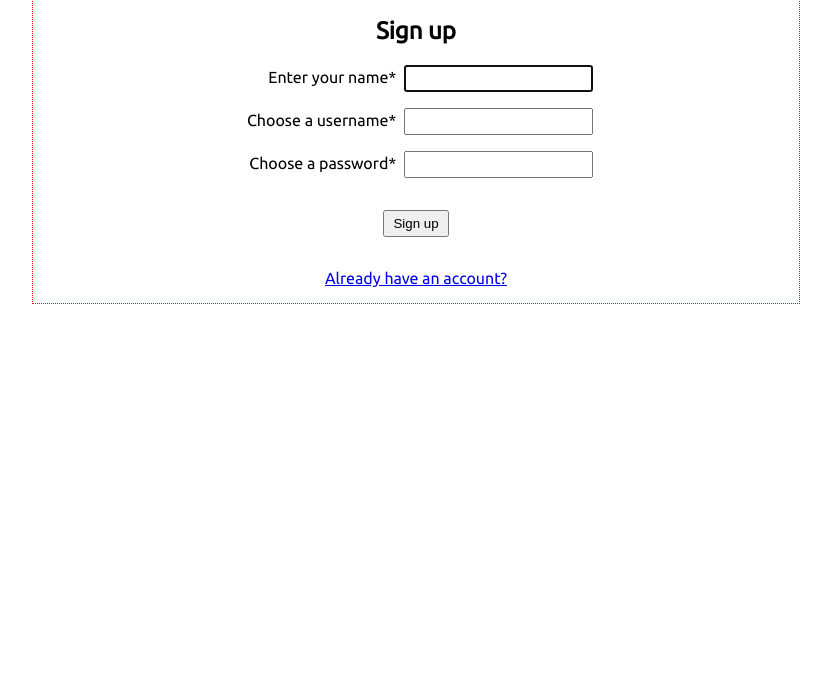
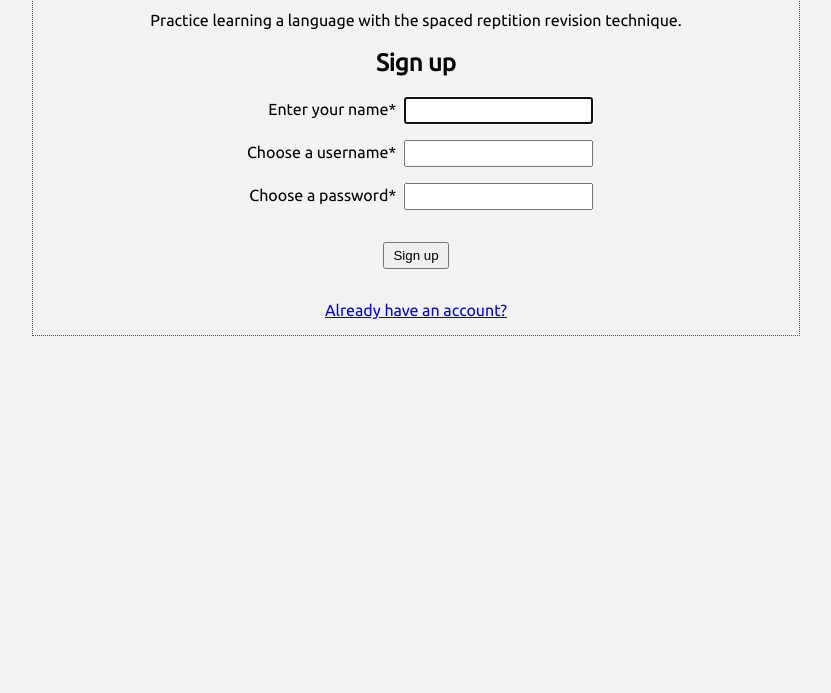
Before and after one commit to thebinarypenguin/enseigne-moi-client, a React app: page /register in a window 1280 px wide. Shown: the part 107-800 px from the top of the page, without its empty margins (224-1055 px from the left). Built offline with nearby package versions, Linux system fonts and the light colour scheme.

Commit message:
Add padding and  background color to body

```diff
--- a/src/index.css
+++ b/src/index.css
@@ -6,10 +6,11 @@
 
 body {
   margin: 0;
-  padding: 0;
+  padding: 2rem 0 2rem 0;
   font-family: "Ubuntu", sans-serif;
   -webkit-font-smoothing: antialiased;
   -moz-osx-font-smoothing: grayscale;
+  background-color: #F3F3F3;
 }
 
 :root {
```
